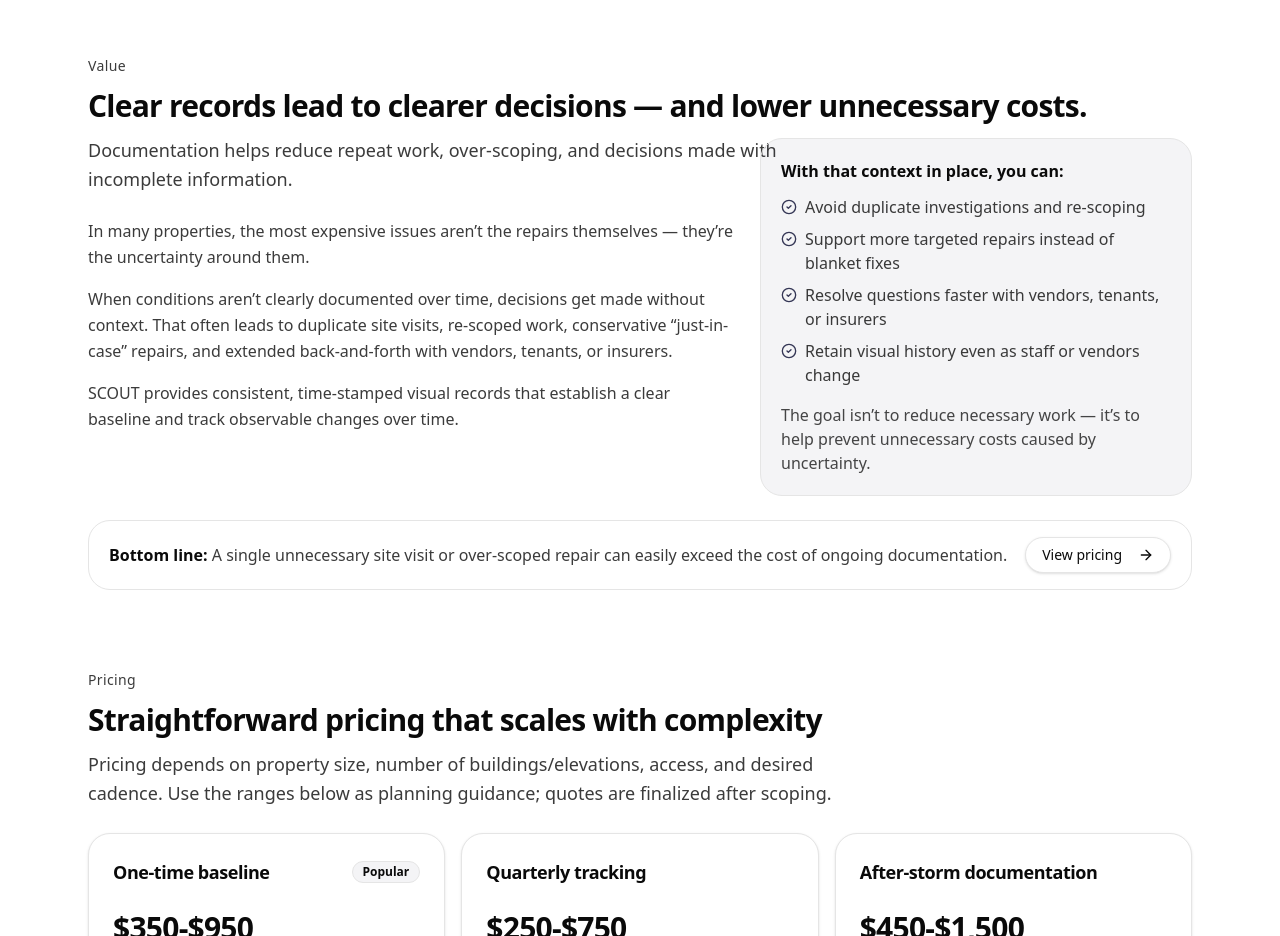
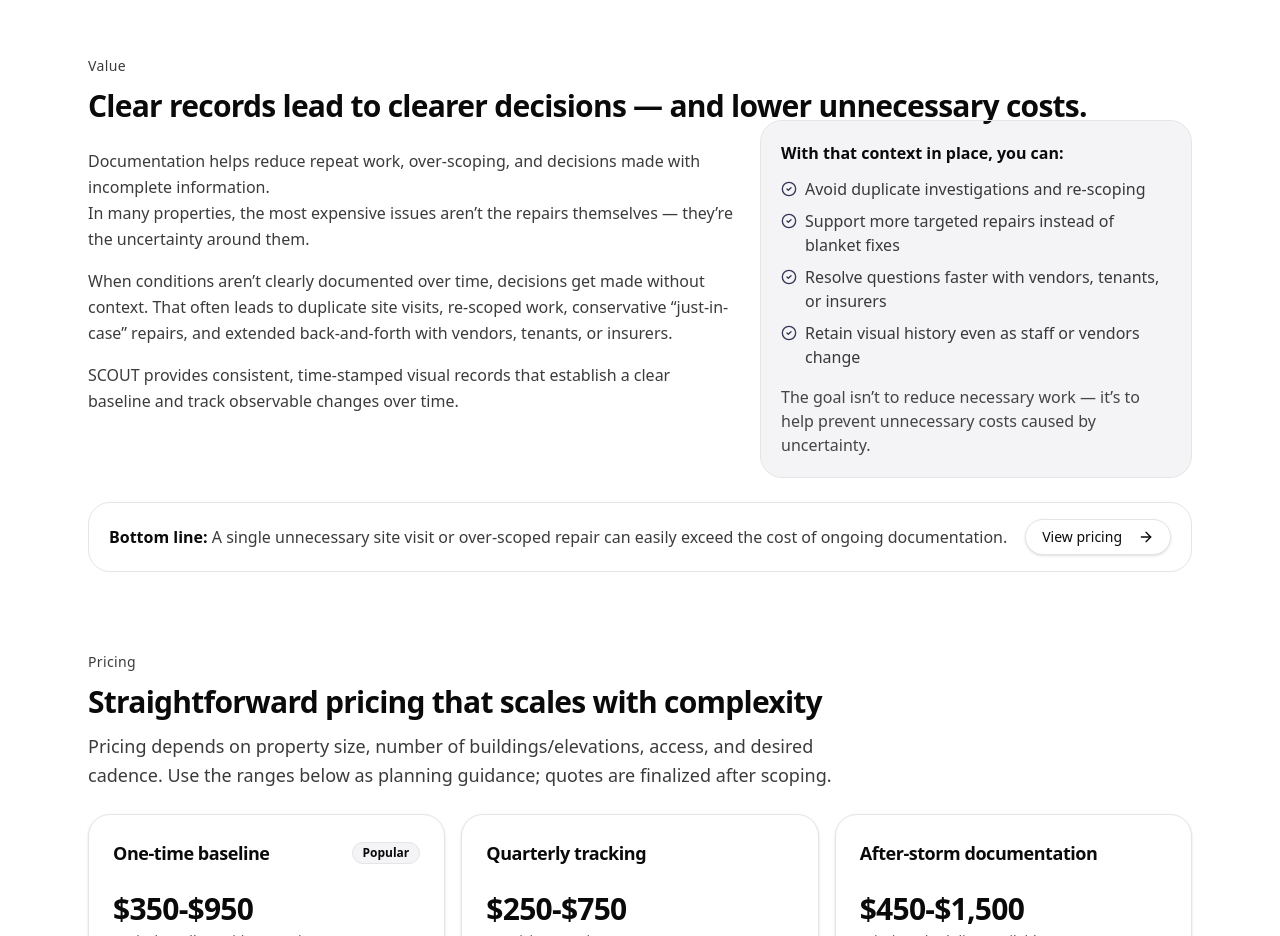
Before and after one commit to bennettb15/scout-site, a React (Vite) app: page / in a window 1280 px wide. Shown: the part 2800-3736 px from the top of the page. Built offline with nearby package versions, Linux system fonts and the light colour scheme.

Commit message:
value fix

```diff
--- a/src/ScoutMarketingSite.jsx
+++ b/src/ScoutMarketingSite.jsx
@@ -867,8 +867,11 @@ async function handleContactSubmit(e) {
   id="value"
   eyebrow="Value"
   title="Clear records lead to clearer decisions — and lower unnecessary costs."
-  subtitle="Documentation helps reduce repeat work, over-scoping, and decisions made with incomplete information."
 >
+  <p className="mt-3 max-w-2xl text-base leading-relaxed text-foreground/80">
+    Documentation helps reduce repeat work, over-scoping, and decisions made with incomplete information.
+  </p>
+
   <div className="grid gap-6 md:grid-cols-[1.2fr_0.8fr] md:items-start">
 
 
```
